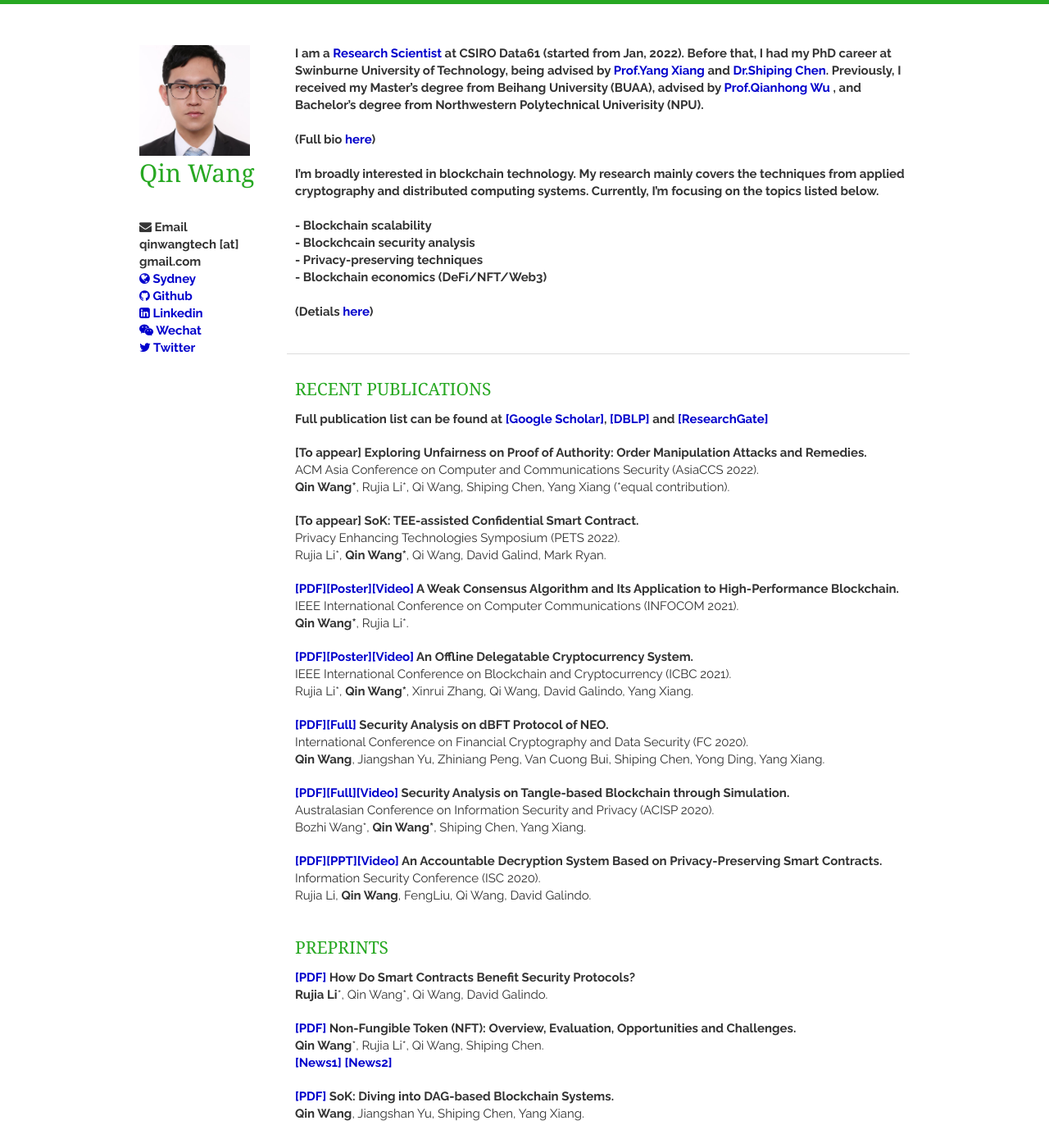
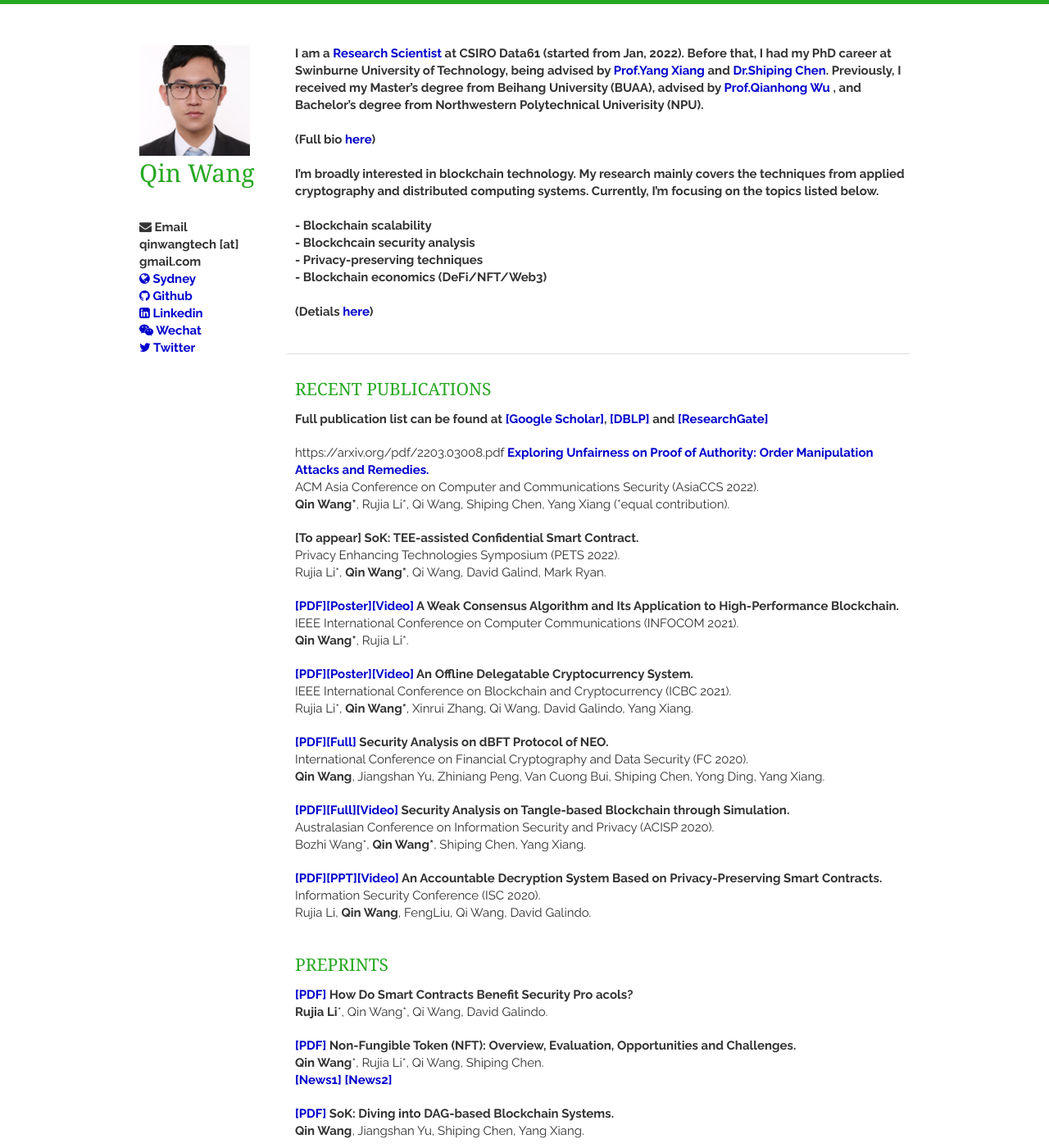
Before and after one commit to AaronWang-git/qinwang-git.github.io, a Jekyll site: the page built from index.html, in a window 1280 px wide and 1400 px high. Shown: the whole window at 82% size. Built offline with Jekyll 4.4.1, drawn with Linux system fonts in a browser that asks for light colours; nearby versions of some CDN libraries; a script that is not in the unit is left out; the list of posts is cut into pages by our own code.

Commit message:
Update publications.html

```diff
--- a/_includes/publications.html
+++ b/_includes/publications.html
@@ -8,8 +8,9 @@
 
     <article>
         <header>
-            <strong>[To appear]
-            Exploring Unfairness on Proof of Authority: Order Manipulation Attacks and Remedies. </strong>
+            https://arxiv.org/pdf/2203.03008.pdf
+            <strong> <a href = "https://arxiv.org/pdf/2203.03008.pdf" target="_blank">
+            Exploring Unfairness on Proof of Authority: Order Manipulation Attacks and Remedies.</a></strong>
             <br> ACM Asia Conference on Computer and Communications Security (AsiaCCS 2022).
             <br><strong>Qin Wang<sup>*</sup></strong>, <b>Rujia Li</b><sup>*</sup>, Qi Wang, Shiping Chen, Yang Xiang (*equal contribution).
        </header>
@@ -78,7 +79,7 @@
 
     <article>
         <header>
-            <strong><a href = "https://arxiv.org/pdf/2202.08699.pdf" target="_blank">[PDF]</a> How Do Smart Contracts Benefit Security Protocols? </strong>
+            <strong><a href = "https://arxiv.org/pdf/2202.08699.pdf" target="_blank">[PDF]</a> How Do Smart Contracts Benefit Security Pro acols? </strong>
             <br><strong>Rujia Li</strong><sup>*</sup>, Qin Wang<sup>*</sup>, Qi Wang, David Galindo.
        </header>
     </article>
```
